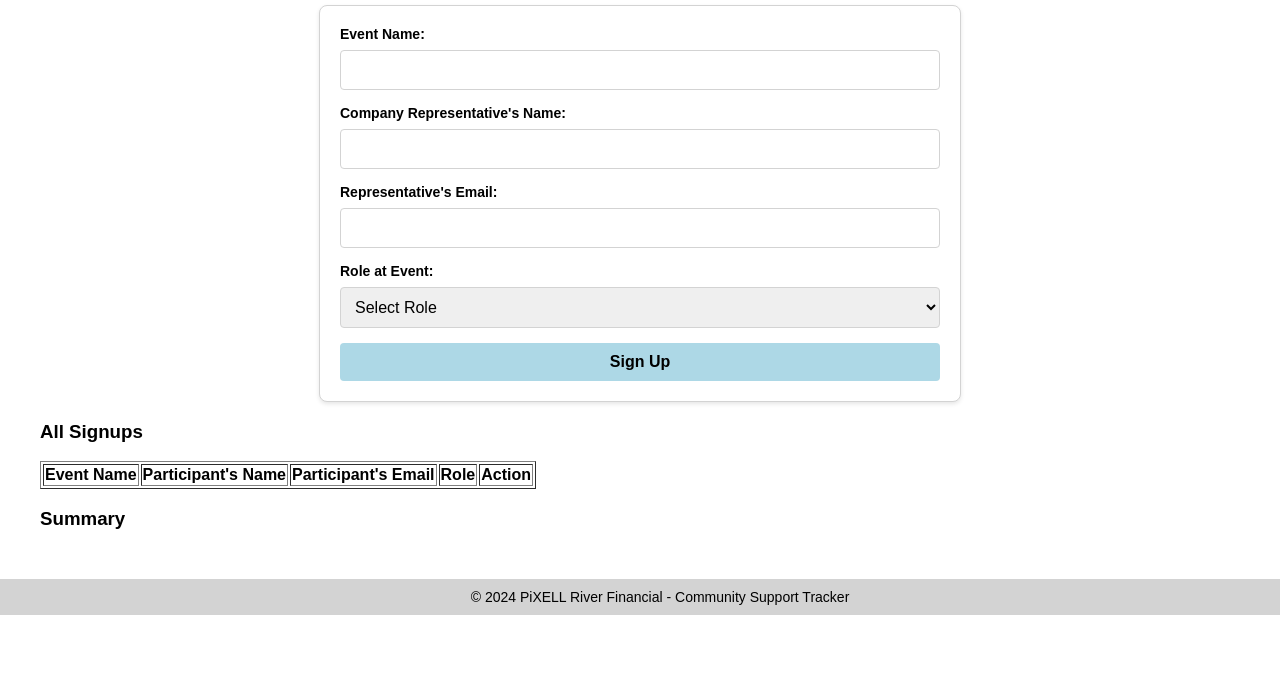
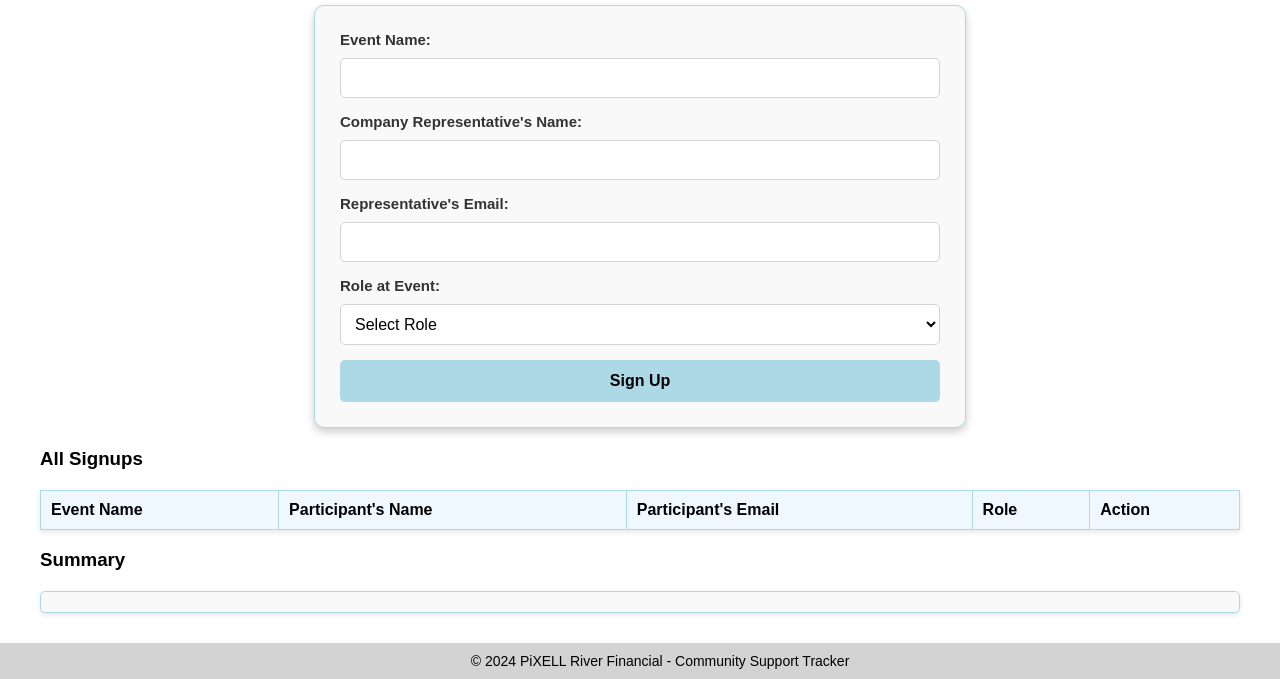
Before and after one commit to maulik6666/Community-Support-Tracker, a website: page event_signup.html in a window 1280 px wide. Shown: the part 179-858 px from the top of the page. Before the commit the page ends 800 px from the top, so only its background shows below. Drawn offline with Linux system fonts and the light colour scheme.

Commit message:
Made css according to the overall page so that all pages looks same.

```diff
--- a/event-styles.css
+++ b/event-styles.css
@@ -1,61 +1,114 @@
 /* General form styles */
 form {
-    max-width: 600px; /* Limits the form width for better readability */
-    margin: 0 auto; /* Centers the form horizontally */
-    padding: 20px; /* Adds spacing inside the form */
-    border: 1px solid #D3D3D3; /* Light gray border for aesthetics */
-    border-radius: 8px; /* Rounded corners */
-    background-color: #FFFFFF; /* White background */
-    box-shadow: 0 2px 4px rgba(0, 0, 0, 0.1); /* Adds a subtle shadow */
+    max-width: 600px; /* Limit the width of the form */
+    margin: 20px auto; /* Center the form */
+    padding: 25px; /* Add padding inside the form */
+    border: 1px solid #ADD8E6; /* Use light blue for the border */
+    border-radius: 10px; /* Add rounded corners */
+    background-color: #F9F9F9; /* Subtle gray background */
+    box-shadow: 0 4px 8px rgba(0, 0, 0, 0.2); /* Add a shadow for depth */
 }
 
 /* Label styles */
 label {
-    display: block; /* Makes each label appear on its own line */
-    margin-bottom: 8px; /* Spacing between the label and the input field */
-    font-weight: bold; /* Emphasizes the labels */
-    font-size: 14px; /* Adjusts label text size */
+    display: block;
+    margin-bottom: 10px;
+    font-size: 15px;
+    font-weight: bold;
+    color: #333; /* Dark gray for better contrast */
 }
 
-/* Input styles */
+/* Input and select styles */
 input[type="text"],
 input[type="email"],
 select {
-    width: 100%; /* Makes input fields stretch to the full width of the form */
-    padding: 10px; /* Adds spacing inside the input fields */
-    margin-bottom: 15px; /* Spacing between fields */
+    width: 100%; /* Full width of the form */
+    padding: 10px;
+    margin-bottom: 15px;
     border: 1px solid #D3D3D3; /* Light gray border */
-    border-radius: 4px; /* Rounded corners */
-    font-size: 16px; /* Adjusts font size */
-    box-sizing: border-box; /* Includes padding and border in width calculation */
+    border-radius: 5px; /* Rounded corners */
+    font-size: 16px;
+    box-sizing: border-box; /* Include padding in width calculation */
+    background-color: #FFFFFF; /* White background for clarity */
+}
+
+input:focus,
+select:focus {
+    outline: none;
+    border-color: #87CEEB; /* Blue border on focus */
+    box-shadow: 0 0 5px #87CEEB; /* Glow effect */
 }
 
 /* Button styles */
 button {
-    display: block; /* Ensures the button takes up the full width */
-    width: 100%; /* Full-width button */
-    padding: 10px 20px; /* Adds padding */
-    background-color: #ADD8E6; /* Light blue background */
-    color: #000000; /* Black text color */
-    border: none; /* Removes default border */
-    border-radius: 4px; /* Rounded corners */
-    font-size: 16px; /* Adjusts font size */
-    font-weight: bold; /* Emphasizes button text */
-    cursor: pointer; /* Adds a pointer cursor */
+    width: 100%;
+    padding: 12px;
+    background-color: #ADD8E6; /* Light blue button */
+    color: #000000; /* Black text */
+    border: none;
+    border-radius: 5px;
+    font-size: 16px;
+    font-weight: bold;
+    cursor: pointer;
+    transition: background-color 0.3s ease;
 }
 
-/* Button hover effect */
 button:hover {
     background-color: #87CEEB; /* Darker blue on hover */
 }
 
-/* Form responsiveness for small screens */
+/* Table styles */
+table {
+    width: 100%; /* Full width for the table */
+    border-collapse: collapse; /* Avoid double borders */
+    margin-top: 20px; /* Add spacing from the form */
+    font-size: 16px;
+    background-color: #FFFFFF; /* White background */
+    box-shadow: 0 2px 6px rgba(0, 0, 0, 0.1); /* Light shadow */
+}
+
+th, td {
+    border: 1px solid #ADD8E6; /* Blue border */
+    padding: 10px;
+    text-align: left;
+}
+
+th {
+    background-color: #F0F8FF; /* Light blue header */
+    color: #000000; /* Black text */
+    font-weight: bold;
+}
+
+tr:nth-child(even) {
+    background-color: #F9F9F9; /* Alternate row color */
+}
+
+tr:hover {
+    background-color: #E0FFFF; /* Light cyan highlight */
+}
+
+/* Summary section */
+#summary-section {
+    margin-top: 20px;
+    padding: 10px;
+    background-color: #F9F9F9; /* Light gray background */
+    border: 1px solid #ADD8E6; /* Blue border */
+    border-radius: 5px;
+    box-shadow: 0 2px 4px rgba(0, 0, 0, 0.1); /* Subtle shadow */
+}
+
+#summary-section p {
+    font-size: 14px;
+    color: #333; /* Dark gray for text */
+}
+
+/* Responsive adjustments */
 @media (max-width: 600px) {
-    form {
-        padding: 15px; /* Reduce padding for smaller screens */
+    form, table {
+        width: 95%; /* Reduce width for smaller screens */
     }
 
     button {
-        font-size: 14px; /* Smaller button text on small screens */
+        font-size: 14px; /* Smaller font size for buttons */
     }
 }
--- a/event_signup.html
+++ b/event_signup.html
@@ -88,7 +88,7 @@
 
         <!-- Main Content -->
         <main>
-            <h2>Event Signup</h2>
+            <h2 align = center>Event Signup</h2>
             <form id="event-signup-form">
                 <!-- Event Name -->
                 <label for="event-name">Event Name:</label>
```
